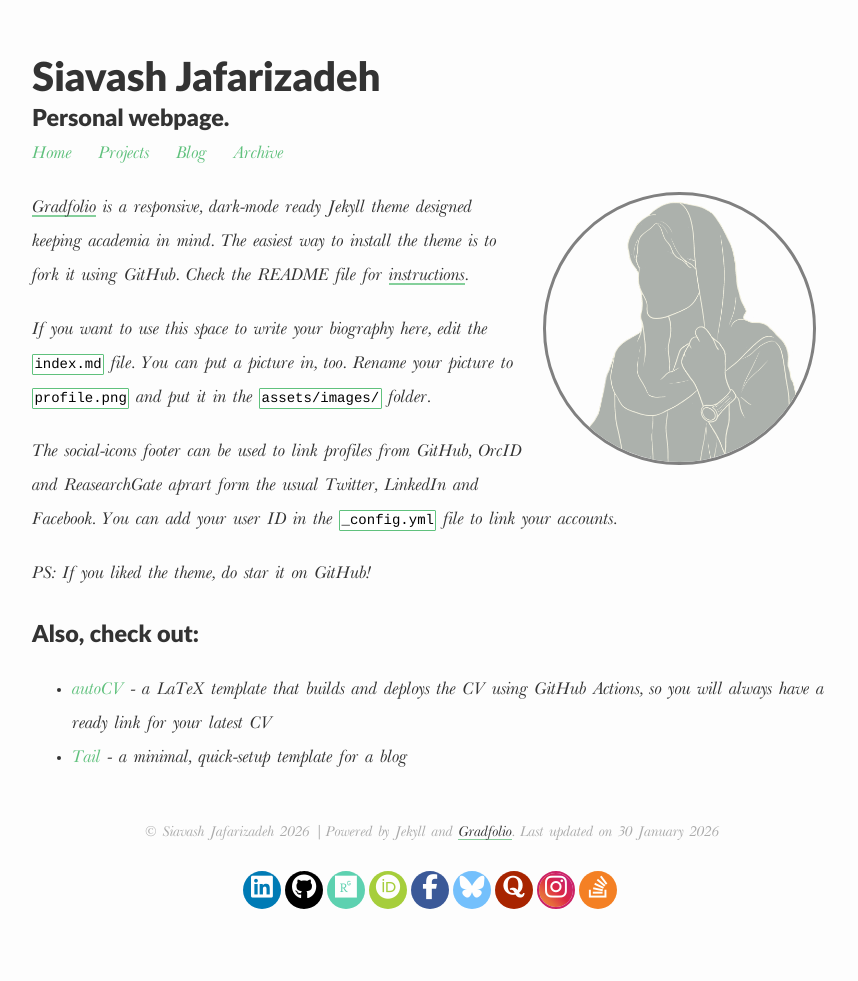
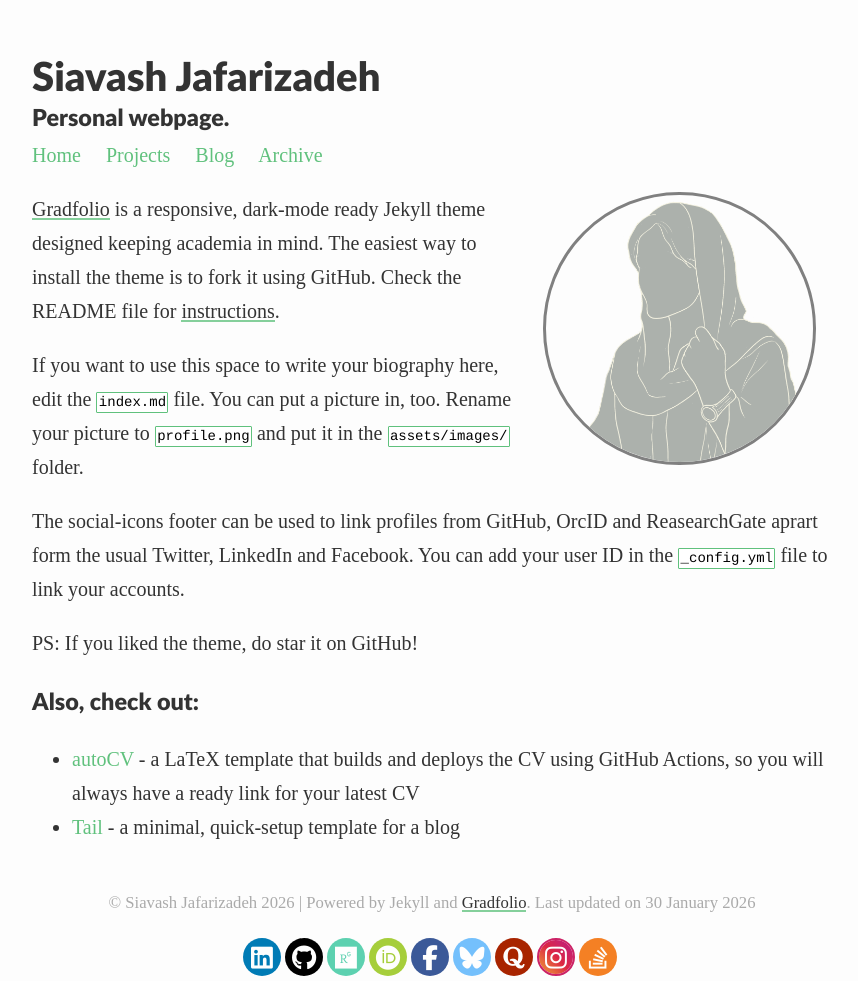
Before and after one commit to Sia-jaf/Sia-jaf.github.io, a Jekyll site: the page built from index.md, in a window 1280 px wide. Shown: the whole page, without its empty margins (208-1066 px from the left). Built offline with Jekyll 4.4.1, drawn with Linux system fonts in a browser that asks for light colours; some web fonts are replaced.

Commit message:
Simplify base font family options in variables.scss
Updated the base font family to include fewer options for clarity and maintainability.

```diff
--- a/assets/css/_sass/variables.scss
+++ b/assets/css/_sass/variables.scss
@@ -1,4 +1,9 @@
-$base-font-family: 'Baskerville Normal', 'Baskerville Regular', 'Baskerville Light-Italic','Baskerville Light', 'Baskerville LightA', 'Baskerville Bold', 'Baskerville Bold', 'Baskerville BT Roman', 'Baskerville BT Italic','Baskerville BT Bold','Baskerville BT Bold','Baskerville BT Bold Italic','Work Sans', sans-serif;
+$base-font-family: 'Baskerville Normal', 'Baskerville Light';
+/* other options are:
+  'Baskerville Regular', 'Baskerville Light-Italic','Baskerville Light', 'Baskerville LightA',
+  'Baskerville Bold', 'Baskerville Bold', 'Baskerville BT Roman', 'Baskerville BT Italic',
+  'Baskerville BT Bold','Baskerville BT Bold','Baskerville BT Bold Italic','Work Sans', sans-serif
+*/
 $base-font-size:   20px;
 $base-font-weight: 400;
 $small-font-size:  $base-font-size * 0.875;
```
